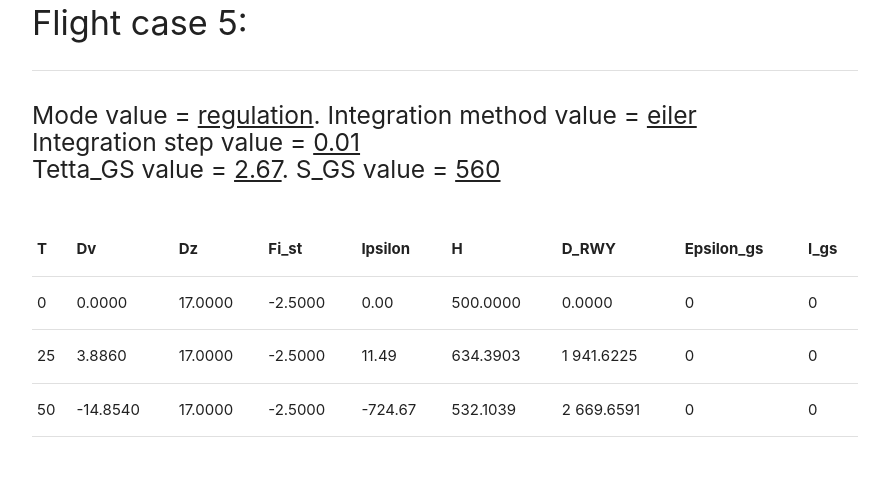
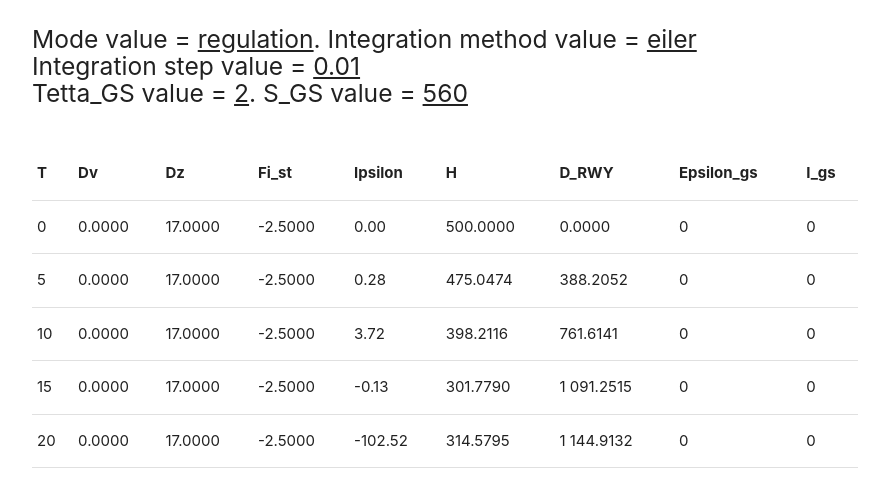
Before and after one commit to RH-Aero/aircraft-landing-trajectory, a PHP site: page / in a window 1280 px wide. Shown: the part 4517-5004 px from the top of the page, without its empty margins (245-1134 px from the left). Run offline with PHP 8.4, Linux system fonts and the light colour scheme; some libraries are stand-ins or nearby versions.

Commit message:
add barometric height stabilization implementation

```diff
--- a/data2.json
+++ b/data2.json
@@ -1 +1 @@
-[{"time":25,"H":500,"D_RWY":0},{"time":25,"H":508.68577684215785,"D_RWY":390.65805850164094},{"time":25,"H":527.342390727811,"D_RWY":780.1362317037242},{"time":25,"H":556.6828665680745,"D_RWY":1168.773434586969},{"time":25,"H":593.5079942230212,"D_RWY":1555.5382143935224},{"time":50,"H":634.3903246157943,"D_RWY":1941.6224606176318},{"time":50,"H":688.5593256687016,"D_RWY":2321.258080277936},{"time":50,"H":784.829094335362,"D_RWY":2652.6768192620198},{"time":50,"H":963.3408405135805,"D_RWY":2698.8512804680804},{"time":50,"H":1150.143170548947,"D_RWY":2662.8387814297866},{"time":75,"H":532.1038841833061,"D_RWY":2669.6590782718254},{"time":75,"H":-4117.688930866416,"D_RWY":2635.2148635464337}]
+[{"time":5,"H":500,"D_RWY":0},{"time":5,"H":501.4775113629144,"D_RWY":77.98190333269676},{"time":5,"H":503.9979162925034,"D_RWY":155.94000881201},{"time":5,"H":502.01069005465735,"D_RWY":234.66335331086734},{"time":5,"H":491.2083464069904,"D_RWY":311.8748664954061},{"time":10,"H":475.0473542441541,"D_RWY":388.20515550890764},{"time":10,"H":463.8192813316031,"D_RWY":465.3451367172253},{"time":10,"H":463.1697323922727,"D_RWY":543.3005924470767},{"time":10,"H":462.93672463819667,"D_RWY":621.2464922872626},{"time":10,"H":443.1580995256296,"D_RWY":696.3615768495071},{"time":15,"H":398.2115745410957,"D_RWY":761.6140704575333},{"time":15,"H":353.52534937156776,"D_RWY":826.953918977085},{"time":15,"H":345.583431194673,"D_RWY":903.3555458676707},{"time":15,"H":373.8228268062065,"D_RWY":976.1394362528409},{"time":15,"H":380.00017107359315,"D_RWY":1051.8601866105057},{"time":20,"H":301.77895942689605,"D_RWY":1091.2515112704243},{"time":20,"H":163.49445300638342,"D_RWY":1075.6360454773037},{"time":20,"H":90.03377651548671,"D_RWY":1115.476461403744},{"time":20,"H":176.94880495996242,"D_RWY":1142.8770121314822},{"time":20,"H":336.0085544226895,"D_RWY":1108.29627983538},{"time":25,"H":314.5795230463071,"D_RWY":1144.9131804335443},{"time":25,"H":-19.99921428678752,"D_RWY":1129.4067264782636}]
--- a/data3.json
+++ b/data3.json
@@ -1 +1 @@
-[{"time":25,"H":500,"D_RWY":0},{"time":25,"H":508.68577684215785,"D_RWY":390.65805850164094},{"time":25,"H":527.342390727811,"D_RWY":780.1362317037242},{"time":25,"H":556.6828665680745,"D_RWY":1168.773434586969},{"time":25,"H":593.5079942230212,"D_RWY":1555.5382143935224},{"time":50,"H":634.3903246157943,"D_RWY":1941.6224606176318},{"time":50,"H":688.5593256687016,"D_RWY":2321.258080277936},{"time":50,"H":784.829094335362,"D_RWY":2652.6768192620198},{"time":50,"H":963.3408405135805,"D_RWY":2698.8512804680804},{"time":50,"H":1150.143170548947,"D_RWY":2662.8387814297866},{"time":75,"H":532.1038841833061,"D_RWY":2669.6590782718254},{"time":75,"H":-4117.688930866416,"D_RWY":2635.2148635464337}]
+[{"time":5,"H":500,"D_RWY":0},{"time":5,"H":501.4775113629144,"D_RWY":77.98190333269676},{"time":5,"H":503.9979162925034,"D_RWY":155.94000881201},{"time":5,"H":502.01069005465735,"D_RWY":234.66335331086734},{"time":5,"H":491.2083464069904,"D_RWY":311.8748664954061},{"time":10,"H":475.0473542441541,"D_RWY":388.20515550890764},{"time":10,"H":463.8192813316031,"D_RWY":465.3451367172253},{"time":10,"H":463.1697323922727,"D_RWY":543.3005924470767},{"time":10,"H":462.93672463819667,"D_RWY":621.2464922872626},{"time":10,"H":443.1580995256296,"D_RWY":696.3615768495071},{"time":15,"H":398.2115745410957,"D_RWY":761.6140704575333},{"time":15,"H":353.52534937156776,"D_RWY":826.953918977085},{"time":15,"H":345.583431194673,"D_RWY":903.3555458676707},{"time":15,"H":373.8228268062065,"D_RWY":976.1394362528409},{"time":15,"H":380.00017107359315,"D_RWY":1051.8601866105057},{"time":20,"H":301.77895942689605,"D_RWY":1091.2515112704243},{"time":20,"H":163.49445300638342,"D_RWY":1075.6360454773037},{"time":20,"H":90.03377651548671,"D_RWY":1115.476461403744},{"time":20,"H":176.94880495996242,"D_RWY":1142.8770121314822},{"time":20,"H":336.0085544226895,"D_RWY":1108.29627983538},{"time":25,"H":314.5795230463071,"D_RWY":1144.9131804335443},{"time":25,"H":-19.99921428678752,"D_RWY":1129.4067264782636}]
--- a/data4.json
+++ b/data4.json
@@ -1 +1 @@
-[{"time":25,"H":500,"D_RWY":0},{"time":25,"H":508.68577684215785,"D_RWY":390.65805850164094},{"time":25,"H":527.342390727811,"D_RWY":780.1362317037242},{"time":25,"H":556.6828665680745,"D_RWY":1168.773434586969},{"time":25,"H":593.5079942230212,"D_RWY":1555.5382143935224},{"time":50,"H":634.3903246157943,"D_RWY":1941.6224606176318},{"time":50,"H":688.5593256687016,"D_RWY":2321.258080277936},{"time":50,"H":784.829094335362,"D_RWY":2652.6768192620198},{"time":50,"H":963.3408405135805,"D_RWY":2698.8512804680804},{"time":50,"H":1150.143170548947,"D_RWY":2662.8387814297866},{"time":75,"H":532.1038841833061,"D_RWY":2669.6590782718254},{"time":75,"H":-4117.688930866416,"D_RWY":2635.2148635464337}]
+[{"time":5,"H":500,"D_RWY":0},{"time":5,"H":501.4775113629144,"D_RWY":77.98190333269676},{"time":5,"H":503.9979162925034,"D_RWY":155.94000881201},{"time":5,"H":502.01069005465735,"D_RWY":234.66335331086734},{"time":5,"H":491.2083464069904,"D_RWY":311.8748664954061},{"time":10,"H":475.0473542441541,"D_RWY":388.20515550890764},{"time":10,"H":463.8192813316031,"D_RWY":465.3451367172253},{"time":10,"H":463.1697323922727,"D_RWY":543.3005924470767},{"time":10,"H":462.93672463819667,"D_RWY":621.2464922872626},{"time":10,"H":443.1580995256296,"D_RWY":696.3615768495071},{"time":15,"H":398.2115745410957,"D_RWY":761.6140704575333},{"time":15,"H":353.52534937156776,"D_RWY":826.953918977085},{"time":15,"H":345.583431194673,"D_RWY":903.3555458676707},{"time":15,"H":373.8228268062065,"D_RWY":976.1394362528409},{"time":15,"H":380.00017107359315,"D_RWY":1051.8601866105057},{"time":20,"H":301.77895942689605,"D_RWY":1091.2515112704243},{"time":20,"H":163.49445300638342,"D_RWY":1075.6360454773037},{"time":20,"H":90.03377651548671,"D_RWY":1115.476461403744},{"time":20,"H":176.94880495996242,"D_RWY":1142.8770121314822},{"time":20,"H":336.0085544226895,"D_RWY":1108.29627983538},{"time":25,"H":314.5795230463071,"D_RWY":1144.9131804335443},{"time":25,"H":-19.99921428678752,"D_RWY":1129.4067264782636}]
--- a/data5.json
+++ b/data5.json
@@ -1 +1 @@
-[{"time":25,"H":500,"D_RWY":0},{"time":25,"H":508.68577684215785,"D_RWY":390.65805850164094},{"time":25,"H":527.342390727811,"D_RWY":780.1362317037242},{"time":25,"H":556.6828665680745,"D_RWY":1168.773434586969},{"time":25,"H":593.5079942230212,"D_RWY":1555.5382143935224},{"time":50,"H":634.3903246157943,"D_RWY":1941.6224606176318},{"time":50,"H":688.5593256687016,"D_RWY":2321.258080277936},{"time":50,"H":784.829094335362,"D_RWY":2652.6768192620198},{"time":50,"H":963.3408405135805,"D_RWY":2698.8512804680804},{"time":50,"H":1150.143170548947,"D_RWY":2662.8387814297866},{"time":75,"H":532.1038841833061,"D_RWY":2669.6590782718254},{"time":75,"H":-4117.688930866416,"D_RWY":2635.2148635464337}]
+[{"time":5,"H":500,"D_RWY":0},{"time":5,"H":501.4775113629144,"D_RWY":77.98190333269676},{"time":5,"H":503.9979162925034,"D_RWY":155.94000881201},{"time":5,"H":502.01069005465735,"D_RWY":234.66335331086734},{"time":5,"H":491.2083464069904,"D_RWY":311.8748664954061},{"time":10,"H":475.0473542441541,"D_RWY":388.20515550890764},{"time":10,"H":463.8192813316031,"D_RWY":465.3451367172253},{"time":10,"H":463.1697323922727,"D_RWY":543.3005924470767},{"time":10,"H":462.93672463819667,"D_RWY":621.2464922872626},{"time":10,"H":443.1580995256296,"D_RWY":696.3615768495071},{"time":15,"H":398.2115745410957,"D_RWY":761.6140704575333},{"time":15,"H":353.52534937156776,"D_RWY":826.953918977085},{"time":15,"H":345.583431194673,"D_RWY":903.3555458676707},{"time":15,"H":373.8228268062065,"D_RWY":976.1394362528409},{"time":15,"H":380.00017107359315,"D_RWY":1051.8601866105057},{"time":20,"H":301.77895942689605,"D_RWY":1091.2515112704243},{"time":20,"H":163.49445300638342,"D_RWY":1075.6360454773037},{"time":20,"H":90.03377651548671,"D_RWY":1115.476461403744},{"time":20,"H":176.94880495996242,"D_RWY":1142.8770121314822},{"time":20,"H":336.0085544226895,"D_RWY":1108.29627983538},{"time":25,"H":314.5795230463071,"D_RWY":1144.9131804335443},{"time":25,"H":-19.99921428678752,"D_RWY":1129.4067264782636}]
--- a/data6.json
+++ b/data6.json
@@ -1 +1 @@
-[{"time":25,"H":500,"D_RWY":0},{"time":25,"H":508.68577684215785,"D_RWY":390.65805850164094},{"time":25,"H":527.342390727811,"D_RWY":780.1362317037242},{"time":25,"H":556.6828665680745,"D_RWY":1168.773434586969},{"time":25,"H":593.5079942230212,"D_RWY":1555.5382143935224},{"time":50,"H":634.3903246157943,"D_RWY":1941.6224606176318},{"time":50,"H":688.5593256687016,"D_RWY":2321.258080277936},{"time":50,"H":784.829094335362,"D_RWY":2652.6768192620198},{"time":50,"H":963.3408405135805,"D_RWY":2698.8512804680804},{"time":50,"H":1150.143170548947,"D_RWY":2662.8387814297866},{"time":75,"H":532.1038841833061,"D_RWY":2669.6590782718254},{"time":75,"H":-4117.688930866416,"D_RWY":2635.2148635464337}]
+[{"time":5,"H":500,"D_RWY":0},{"time":5,"H":501.4775113629144,"D_RWY":77.98190333269676},{"time":5,"H":503.9979162925034,"D_RWY":155.94000881201},{"time":5,"H":502.01069005465735,"D_RWY":234.66335331086734},{"time":5,"H":491.2083464069904,"D_RWY":311.8748664954061},{"time":10,"H":475.0473542441541,"D_RWY":388.20515550890764},{"time":10,"H":463.8192813316031,"D_RWY":465.3451367172253},{"time":10,"H":463.1697323922727,"D_RWY":543.3005924470767},{"time":10,"H":462.93672463819667,"D_RWY":621.2464922872626},{"time":10,"H":443.1580995256296,"D_RWY":696.3615768495071},{"time":15,"H":398.2115745410957,"D_RWY":761.6140704575333},{"time":15,"H":353.52534937156776,"D_RWY":826.953918977085},{"time":15,"H":345.583431194673,"D_RWY":903.3555458676707},{"time":15,"H":373.8228268062065,"D_RWY":976.1394362528409},{"time":15,"H":380.00017107359315,"D_RWY":1051.8601866105057},{"time":20,"H":301.77895942689605,"D_RWY":1091.2515112704243},{"time":20,"H":163.49445300638342,"D_RWY":1075.6360454773037},{"time":20,"H":90.03377651548671,"D_RWY":1115.476461403744},{"time":20,"H":176.94880495996242,"D_RWY":1142.8770121314822},{"time":20,"H":336.0085544226895,"D_RWY":1108.29627983538},{"time":25,"H":314.5795230463071,"D_RWY":1144.9131804335443},{"time":25,"H":-19.99921428678752,"D_RWY":1129.4067264782636}]
--- a/index.php
+++ b/index.php
@@ -13,8 +13,8 @@ ini_set('error_reporting', E_ALL);
   $I_x = 250000; // kg * m * s^2 - cross moment of inertia
   $I_y = 900000; // kg * m * s^2 - roadway moment of inertia
   $I_z = 660000; // kg * m * s^2 - lengthwise moment of inertia
-  $Dz = 17; // deg - angle of flaps
-  $Fi_st = -2.5; // deg - angle of fin
+  $Dz = 0; // deg - angle of flaps
+  $Fi_st = 0; // deg - angle of fin
   $pDz = 2; // deg per s
 
   // hs flight mode
@@ -103,9 +103,11 @@ ini_set('error_reporting', E_ALL);
   $S_GSn = 560; // µA per dergee
   $T_GS = 0.2;
   $DistanceZ = 3500;
+  $D_RWY0 = 18000;
 
   // for calculations
-  $DGp = (rad2deg($H0) / 2.67) - $L_RWY - 300; // Gp - glide path
+  $DGp = $D_RWY0 - (rad2deg($H0) / 2.67) + 300; // Gp - glide path
+  $DZp = $DGp - 3500;
   $Ga_B = $m_y_B - (($C_z_B * $pr * $S * $l) / (4 * $m)) * $m_y_vWy;
   $W_x_De = -0.73;
   $Xx = (($m_x_B * $I_y) / ($m_y_B * $I_x)) * (1 / sqrt(1 - pow(($m_x_vWx / $I_x), 2) * $I_y * $S * pow($l, 2) * ($pr / (4 * $m_y_B))));
@@ -151,10 +153,11 @@ ini_set('error_reporting', E_ALL);
     $t = 0; // s - flight time
     $td = 0; // s - output time
     $tg = 0; // s - graphics output time
+    $ts = 0; // s - output time every second
     $tf = 300.1; // s - flight ending time
     $dt = 0.01; // 1 per s - integration step
-    $dd = 25; // s - output step
-    $gd = 5; // s - graphics output step
+    $dd = 5; // s - output step
+    $gd = 1; // s - graphics output step
 
     $X = array_fill(1, 17, 0);
     $Y = array_fill(1, 17, 0);
@@ -258,7 +261,9 @@ ini_set('error_reporting', E_ALL);
       $X[3] = $c[4] * $Y[4] + $c[13] * $Dz + $c[22] * $Fi_st + $c[9] * $Dv; // pTetta
       $X[4] = $Y[1] - $Y[3]; // pAlpha
       $X[5] = $c[6] * $Y[3]; // pH
-      $X[6] = $X[5] - $H_set; // pDH
+      // $X[6] = $X[5] - $H_set; // pDH
+      $DH = $Y[5] - $H_set; // DH ## Melnik Method !!!
+      $DH_gs = $Y[5] -
       $n_y = $c[16] * $X[3]; // n_y
       $X[7] = $V0 * cos(deg2rad($Y[3])); // pD_RWY
       $Fi_st = -0.14706 * $Dz;
@@ -266,17 +271,29 @@ ini_set('error_reporting', E_ALL);
       switch($mode) {
         case "regulation" : {
 
-          if($Y[7] >= $DGp) {
+          for($t; $t >= $ts; $ts += 1){
+            if($Y[7] >= $DGp) {
 
+            } elseif($Y[7] >= $DZp && $Dz < 17) {
+              $Dz += $pDz;
+              $Fi_st = -2.5;
+            }
+            if($Dz > 17) {
+              $Dz = 17;
+            }
           }
-          $X[8] = $k_integral * $Y[6];
+
+          // $X[8] = $k_integral * $Y[6];
+          $X[8] = $k_integral * $DH; ## Melnik Method !!!
           if($X[8] > 10) {
             $X[8] = 10;
           } elseif($X[8] < -10) {
             $X[8] = -10;
           }
-          $X[9] = ($k_DH * $X[6] - $Y[9]) / $T_DH;
-          $Delta_pre = $Y[8] + $k_H * $Y[6] + $Y[9];
+          // $X[9] = ($k_DH * $X[6] - $Y[9]) / $T_DH;
+          $X[9] = ($k_DH * $DH - $Y[9]) / $T_DH; ## Melnik Method !!!
+          // $Delta_pre = $Y[8] + $k_H * $Y[6] + $Y[9];
+          $Delta_pre = $Y[8] + $k_H * $DH + $Y[9]; ## Melnik Method !!!
           if($Delta_pre > 10) {
             $Delta_pre = 10;
           } elseif($Delta_pre < -10) {
@@ -296,6 +313,8 @@ ini_set('error_reporting', E_ALL);
             $Sigma = -10;
           }
 
+
+
           if($Delta >= 2) {
             $Delta = 0.6;
           } elseif($Delta <= -2) {
@@ -304,7 +323,7 @@ ini_set('error_reporting', E_ALL);
             $Delta = 0;
           }
           $X[11] = $Delta; // pHi
-          $Dv = $Sigma + $Y[11]; // Dv
+          //$Dv = $Sigma + $Y[11]; // Dv
 
 
         break;
@@ -368,7 +387,8 @@ ini_set('error_reporting', E_ALL);
     <div class=\"section\">
       <h4>Vi = " . $Vi . "</h2>
       <h5>M = " . $M . "</h3>
-      <h5>Dgp = " . $DGp . "</h3>
+      <h5>DGp = " . $DGp . "</h3>
+      <h5>DZp = " . $DZp . "</h3>
     </div>
   </div>";
 ?>
```
Also changed, not shown: data1.json (+1 -1 lines).
